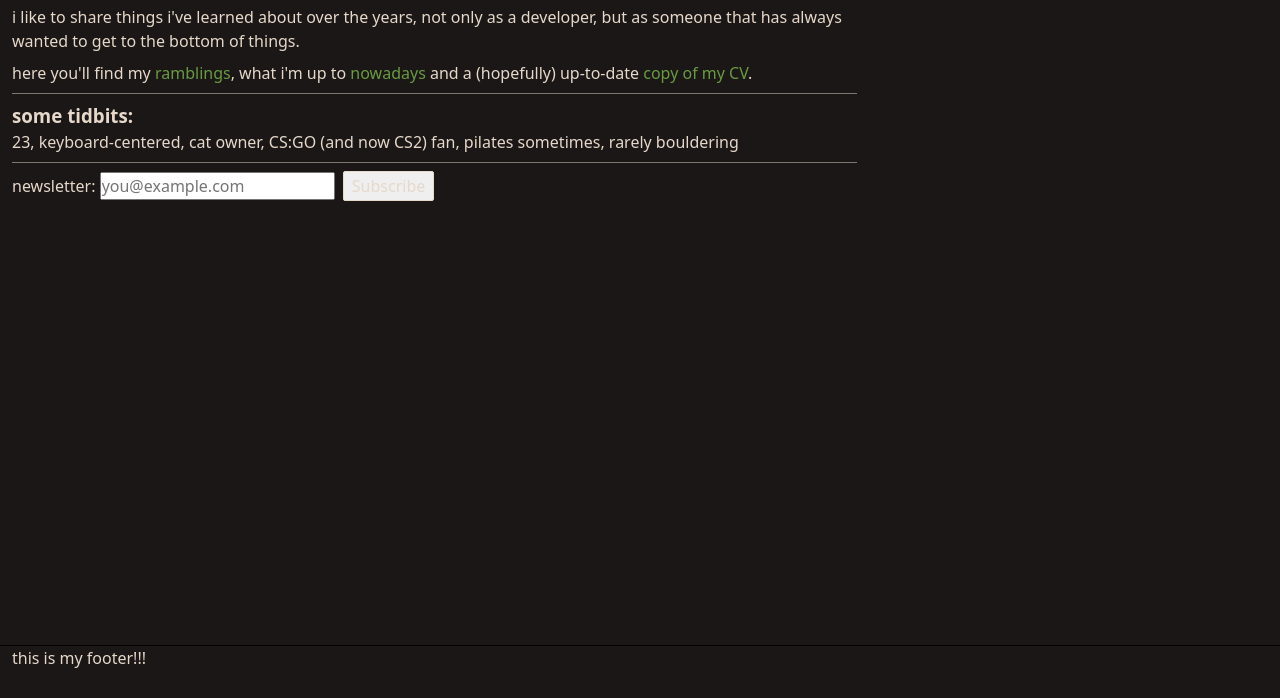
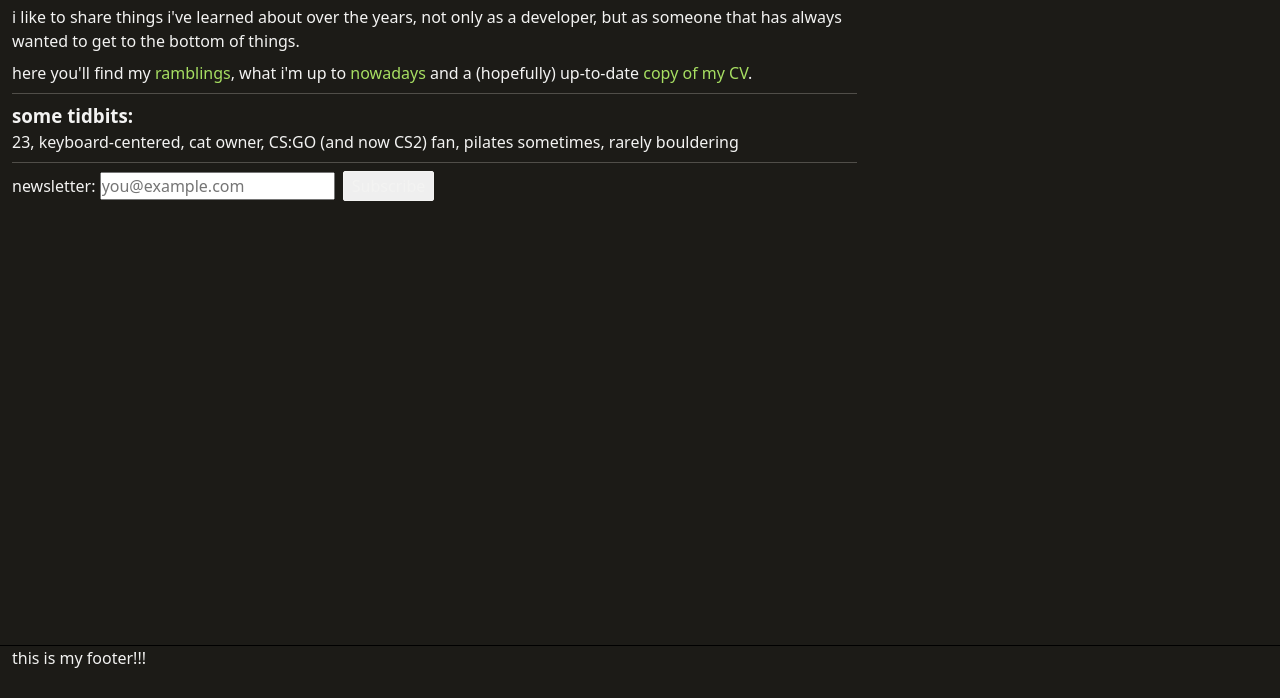
Before and after one commit to gusluchetti/portfolio, an Astro site: page / in a window 1280 px wide. Shown: the part 102-800 px from the top of the page. Built offline with nearby package versions, Linux system fonts and the light colour scheme; Astro itself is replaced by a stand-in of ours.

Commit message:
feat: small style updates

```diff
--- a/src/styles/main.css
+++ b/src/styles/main.css
@@ -12,13 +12,15 @@
 }
 
 :root {
-  --primary-100: #1A1716;
-  --primary-500: #807870;
-  --primary-900: #E6D8CA;
-  --green: #6a9b42;
+  --primary-900: hsl(50, 05%, 95%);
+  --primary-700: hsl(40, 05%, 70%);
+  --primary-500: hsl(40, 05%, 50%);
+  --primary-300: hsl(40, 05%, 30%);
+  --primary-100: hsl(50, 10%, 10%);
+  --green: hsl(87, 66%, 63%);
 }
 
-body {
+html {
   line-height: 1.5;
   -webkit-font-smoothing: antialiased;
   font-family: system-ui, -apple-system, BlinkMacSystemFont, 'Segoe UI', Roboto, Oxygen, Ubuntu, Cantarell, 'Open Sans', 'Helvetica Neue', sans-serif;
@@ -104,7 +106,8 @@ header nav ul {
 header nav ul li {
   flex-basis: 100%;
   text-align: center;
-  border: .5px solid var(--primary-500);
+  border: .5px solid var(--primary-300);
+  background-color: var(--primary-100);
 }
 
 header nav ul li a {
@@ -139,8 +142,8 @@ li {
 }
 
 .landing__tidbits {
-  border-top: .5px solid var(--primary-500);
-  border-bottom: .5px solid var(--primary-500)
+  border-top: .5px solid var(--primary-300);
+  border-bottom: .5px solid var(--primary-300)
 }
 
 .resume {
@@ -162,7 +165,7 @@ li {
 
 .resume h3 {
   margin-top: .25rem;
-  border-bottom: .5px solid var(--primary-500)
+  border-bottom: .5px solid var(--primary-300)
 }
 
 .resume__header {
@@ -213,7 +216,7 @@ li {
 .blog__index p {
   margin: 0rem 0rem 1rem;
   padding: .5rem 0rem;
-  border-bottom: .5px solid var(--primary-500)
+  border-bottom: .5px solid var(--primary-300)
 }
 
 .blog__post {
@@ -241,7 +244,7 @@ li {
 }
 
 .now__grid section:not(:last-child) {
-  border-right: .5px solid var(--primary-500)
+  border-right: .5px solid var(--primary-300)
 }
 
 .newsletter__btn {
```
